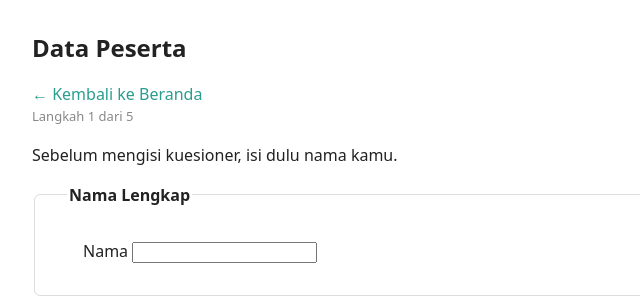
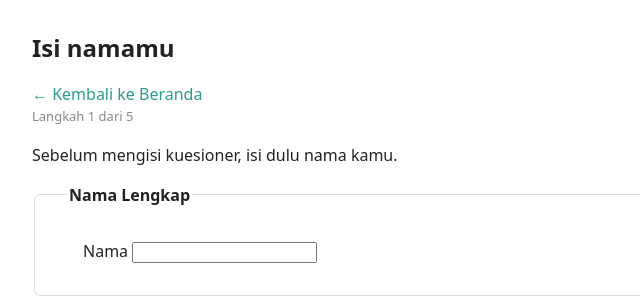
Before and after one commit to stefanobspn/Serenity, a plain HTML site: page pages/userform.html in a window 1280 px wide. Shown: the top 296 px of the page, 128-768 px from the left. Drawn offline with Linux system fonts and the light colour scheme.

Commit message:
renaming h1

```diff
--- a/pages/userform.html
+++ b/pages/userform.html
@@ -10,7 +10,7 @@
 
 <body>
     <header>
-        <h1>Data Peserta</h1>
+        <h1>Isi namamu</h1>
     </header>
 
     <main>
```
